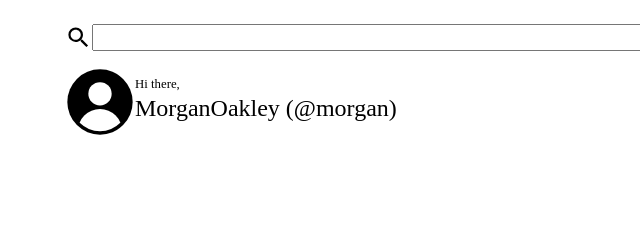
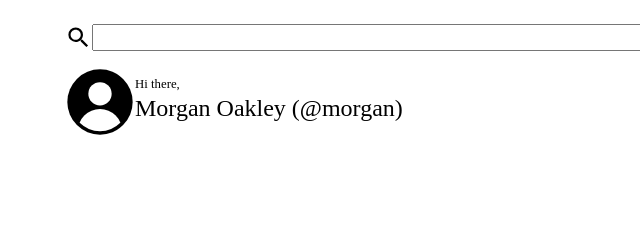
Before and after one commit to henrybirch/dashboard, a plain HTML site: page index.html in a window 1280 px wide. Shown: the top 227 px of the page, 135-775 px from the left. Drawn offline with Linux system fonts and the light colour scheme.

Commit message:
Add space in name

```diff
--- a/index.html
+++ b/index.html
@@ -64,7 +64,7 @@
             <img src="assets/profile-picture.svg" alt="profile-picture" class="profile-picture">
             <div class="greeting-container">
                 <div class="greeting">Hi there,</div>
-                <div class="user-details">MorganOakley (@morgan)</div>
+                <div class="user-details">Morgan Oakley (@morgan)</div>
             </div>
             <div class="control-buttons-container">
                 <a href="" class="control-button new">New</a>
```
